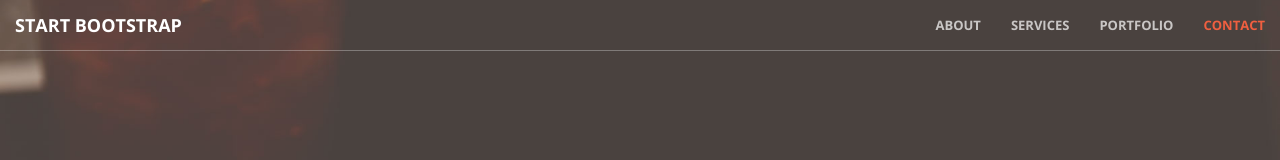
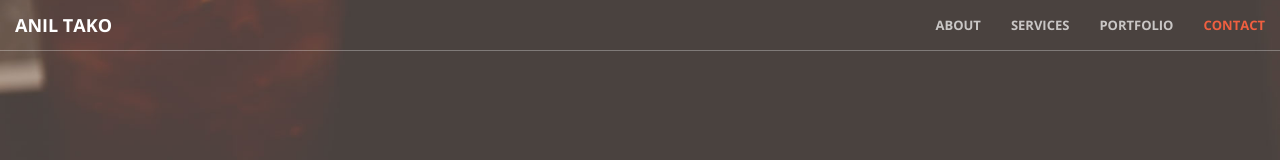
Before and after one commit to aniltako/aniltako.github.io, a website: page index.html in a window 1280 px wide. Shown: the top 160 px of the page. Drawn offline with nearby package versions, Linux system fonts and the light colour scheme.

Commit message:
Update index.html

```diff
--- a/index.html
+++ b/index.html
@@ -9,7 +9,7 @@
     <meta name="description" content="">
     <meta name="author" content="">
 
-    <title>Creative - Start Bootstrap Theme</title>
+    <title>Anil Tako</title>
 
     <!-- Bootstrap Core CSS -->
     <link href="vendor/bootstrap/css/bootstrap.min.css" rel="stylesheet">
@@ -43,7 +43,7 @@
                 <button type="button" class="navbar-toggle collapsed" data-toggle="collapse" data-target="#bs-example-navbar-collapse-1">
                     <span class="sr-only">Toggle navigation</span> Menu <i class="fa fa-bars"></i>
                 </button>
-                <a class="navbar-brand page-scroll" href="#page-top">Start Bootstrap</a>
+                <a class="navbar-brand page-scroll" href="#page-top">Anil Tako</a>
             </div>
 
             <!-- Collect the nav links, forms, and other content for toggling -->
```
